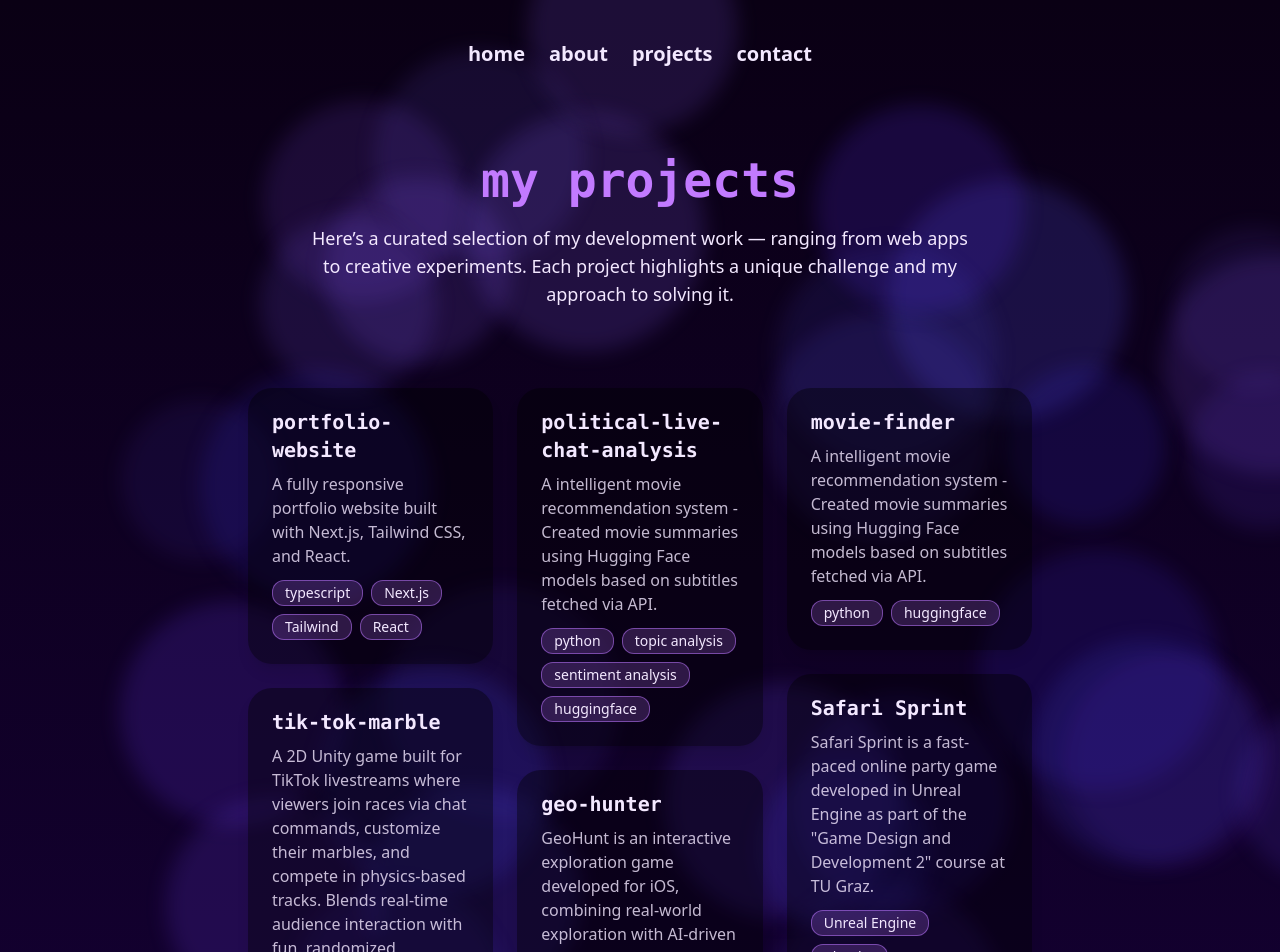
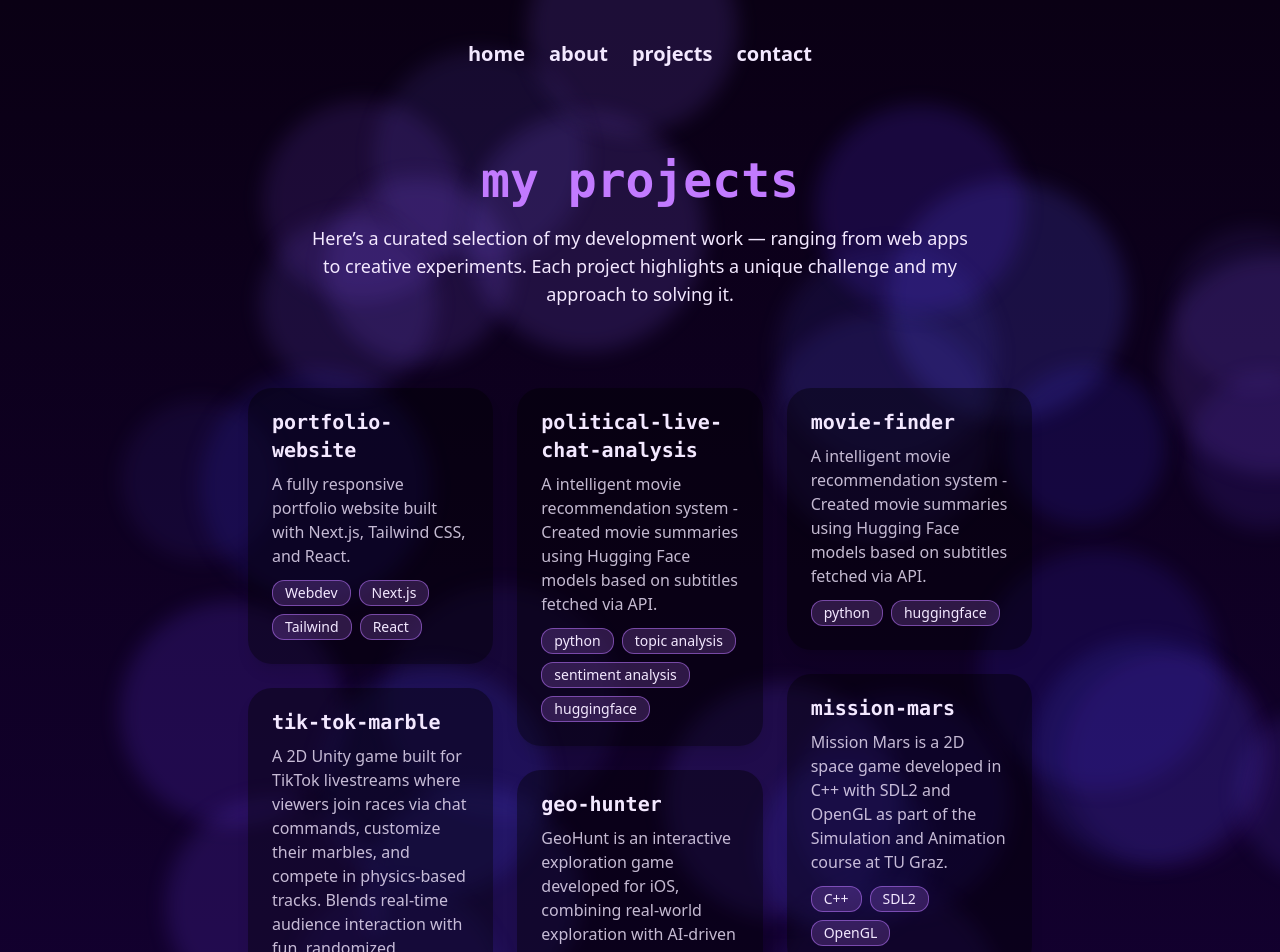
Before and after one commit to Mazzbit/portfolio-website, a Next.js app: page /projects in a window 1280 px wide. Shown: the top 952 px of the page. Built offline with nearby package versions, Linux system fonts and the light colour scheme; grey boxes are pictures that could not be loaded.

Commit message:
added project entry

```diff
--- a/src/app/projects/page.tsx
+++ b/src/app/projects/page.tsx
@@ -10,7 +10,7 @@ const projects = [
     title: "portfolio-website",
     description: "A fully responsive portfolio website built with Next.js, Tailwind CSS, and React.",
     image: "/portfolio-website.png",
-    tags: ["typescript", "Next.js", "Tailwind", "React"],
+    tags: ["Webdev", "Next.js", "Tailwind", "React"],
   },
   {
     title: "political-live-chat-analysis",
@@ -35,6 +35,12 @@ const projects = [
     description: "GeoHunt is an interactive exploration game developed for iOS, combining real-world exploration with AI-driven object recognition. ",
     image: "/geo-hunter.png",
     tags: ["Swift", "Core ML", "MapKit", "iOS"],
+  },
+  {
+    title: "mission-mars",
+    description: "Mission Mars is a 2D space game developed in C++ with SDL2 and OpenGL as part of the Simulation and Animation course at TU Graz.",
+    image: "/mission-mars.png",
+    tags: ["C++", "SDL2", "OpenGL"],
   },
   {
     title: "Safari Sprint",
```
Also changed, not shown: public/mission-mars.png (added).
